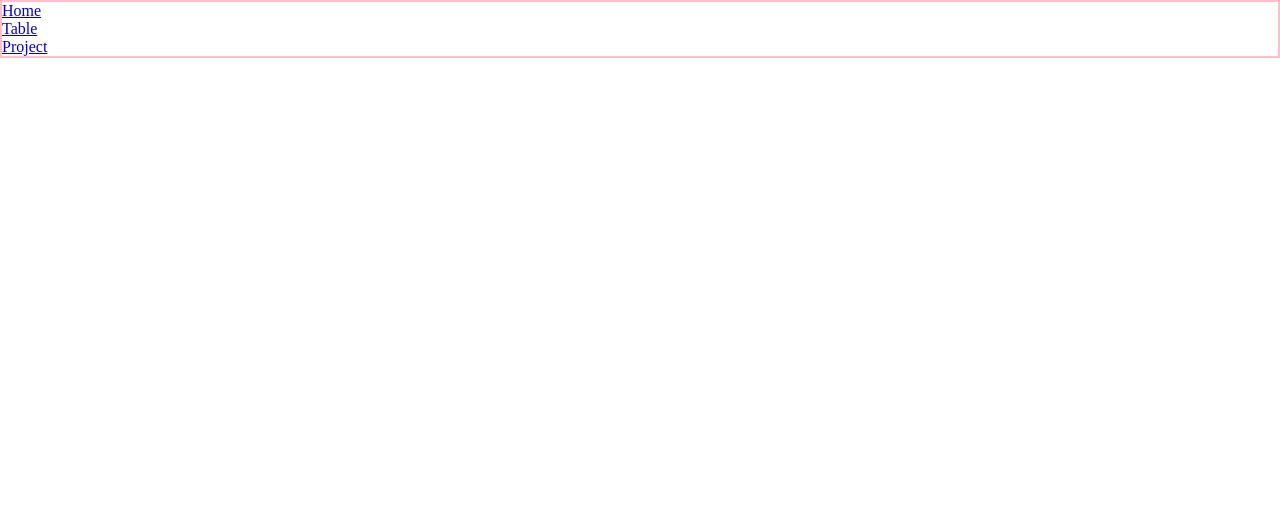
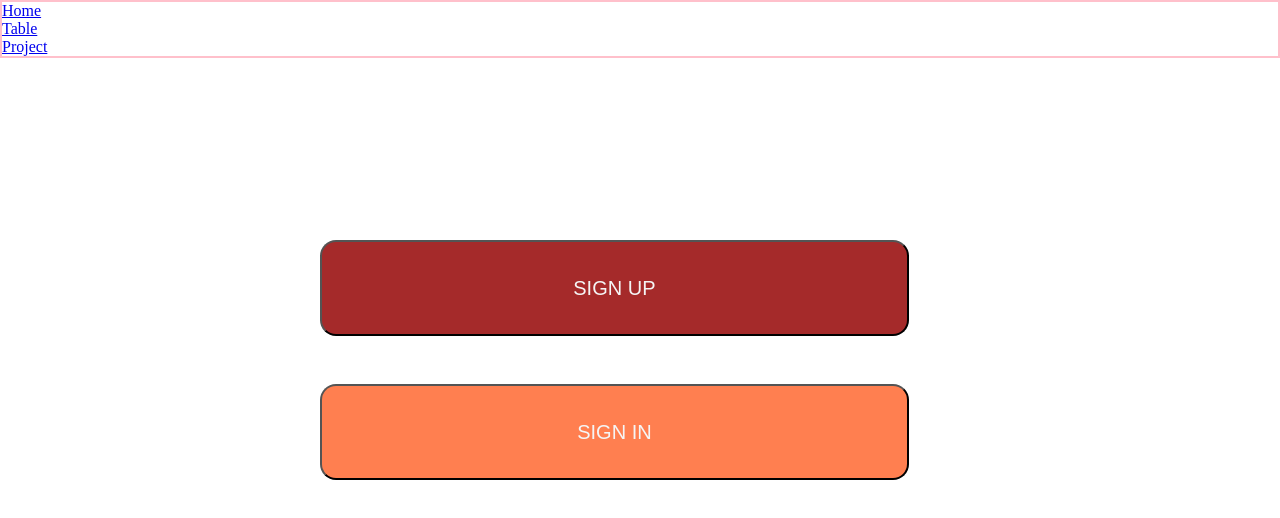
Before and after one commit to infoshareacademy/jfddr2-cyberfrontend-app, a React (Create React App) app: page / in a window 1280 px wide. Shown: the top 518 px of the page. Built offline with nearby package versions, Linux system fonts and the light colour scheme.

Commit message:
LandingPage added

```diff
--- a/src/App.js
+++ b/src/App.js
@@ -3,12 +3,13 @@ import { BrowserRouter as Router, Switch, Route } from 'react-router-dom';
 import ProjectView from './views/ProjectView/ProjectView';
 import TableView from './views/TableView/TableView';
 import Nav from './views/Nav/Nav';
+import LoginButton from './views/LandingPage/LandingPage'
 
 const App = () => {
   return (
     <Router>
       <Nav />
-
+      <LoginButton />
       <Switch>
         <Route path="/project">
           <ProjectView />
--- /dev/null
+++ b/src/views/LandingPage/LandingPage.css
@@ -0,0 +1,26 @@
+.form__containerButtonUp,
+.form__containerButtonIn {
+  width: 46vw;
+  height: 12vh;
+  color: whitesmoke;
+  font-size: 20px;
+  border-radius: 1rem;
+}
+
+.form__container {
+  position: relative;
+}
+
+.form__containerButtonUp {
+  position: absolute;
+  top: 30vh;
+  left: 25vw;
+  background-color: brown;
+}
+
+.form__containerButtonIn {
+  position: absolute;
+  top: 48vh;
+  left: 25vw;
+  background-color: coral;
+}
--- /dev/null
+++ b/src/views/LandingPage/LandingPage.js
@@ -0,0 +1,14 @@
+import { Link } from 'react-router-dom';
+
+import './LandingPage.css';
+
+const LoginButton = () => {
+    return (
+        <div>
+            <button class="form__containerButtonUp" type="submit">SIGN UP</button>
+            <button class="form__containerButtonIn" type="submit">SIGN IN</button>
+        </div>
+    )
+}
+
+export default LoginButton;
```
